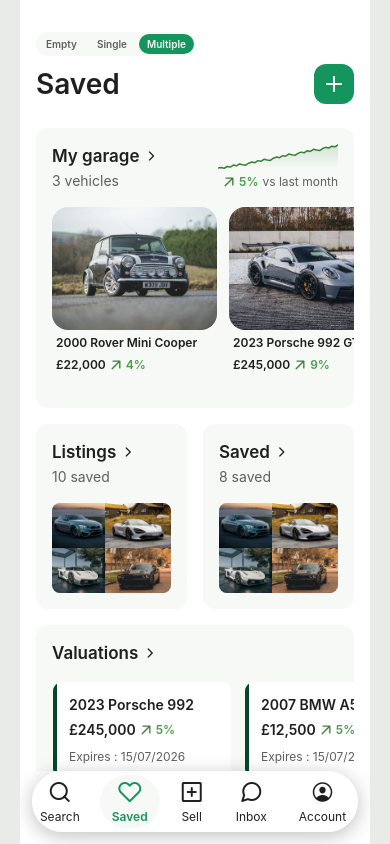
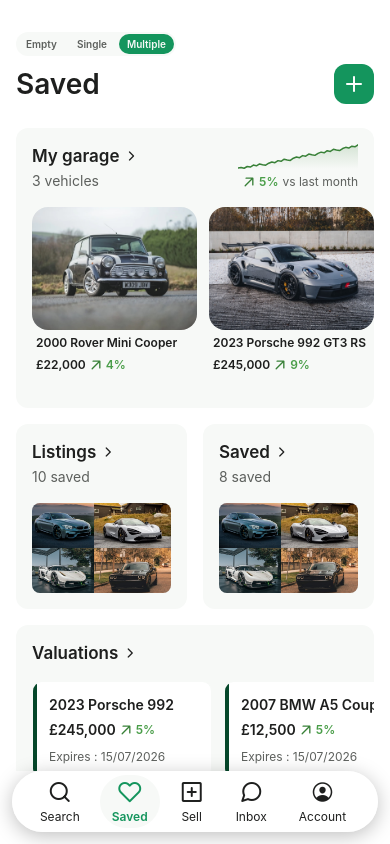
Before and after one commit to thisisilia/cnc-saved, a React Native app: screen / in a window 390 px wide. Built offline with nearby package versions, Linux system fonts and the light colour scheme.

Commit message:
Responsive phone frame: fill the viewport on phone-sized screens, keep the centred phone column on desktop (>600px)

```diff
--- a/App.js
+++ b/App.js
@@ -1,5 +1,5 @@
 import { StatusBar } from 'expo-status-bar';
-import { Platform, StyleSheet, View } from 'react-native';
+import { Platform, StyleSheet, useWindowDimensions, View } from 'react-native';
 import { SafeAreaProvider } from 'react-native-safe-area-context';
 import RootNavigator from './navigation/RootNavigator';
 import { UserLenzBridge } from './components/UserLenzBridge';
@@ -11,15 +11,28 @@ import { SavedListsProvider } from './state/savedLists';
 import { VehicleEditsProvider } from './state/vehicleEdits';
 import { color, layout } from './theme/tokens';
 
+// Below this viewport width we treat the screen as a phone and let the frame
+// fill it edge-to-edge (any phone, portrait). Above it — a desktop browser — the
+// frame is capped to a phone-width column and centred, so the app still reads as
+// a phone rather than stretching across the page.
+const DESKTOP_BREAKPOINT = 600;
+
 export default function App() {
+  const { width } = useWindowDimensions();
+  // On phone-sized viewports fill the device width (responsive to every phone);
+  // on desktop keep the fixed, centred phone frame. No-op on native (always fills).
+  const frameMaxWidth =
+    Platform.OS === 'web' && width > DESKTOP_BREAKPOINT ? layout.frameWidth : '100%';
+
   return (
     <SafeAreaProvider>
       <UserLenzBridge />
       <StatusBar style="dark" />
-      {/* On web the app would otherwise stretch to the browser width, so it is
-          pinned to the comp's frame width and centred. A no-op on device. */}
+      {/* On web the app would otherwise stretch to the browser width, so on
+          desktop it is pinned to the frame width and centred; on a phone it
+          fills the viewport. A no-op on device. */}
       <View style={styles.root}>
-        <View style={styles.frame}>
+        <View style={[styles.frame, { maxWidth: frameMaxWidth }]}>
           <GarageProvider>
             <SavedListsProvider>
              <VehicleEditsProvider>
@@ -53,7 +66,7 @@ const styles = StyleSheet.create({
     backgroundColor: color.background.neutralWhite,
     ...Platform.select({
       web: {
-        maxWidth: layout.frameWidth,
+        // maxWidth is applied inline (responsive: capped on desktop, full-width on phones).
         overflow: 'hidden',
       },
     }),
```
